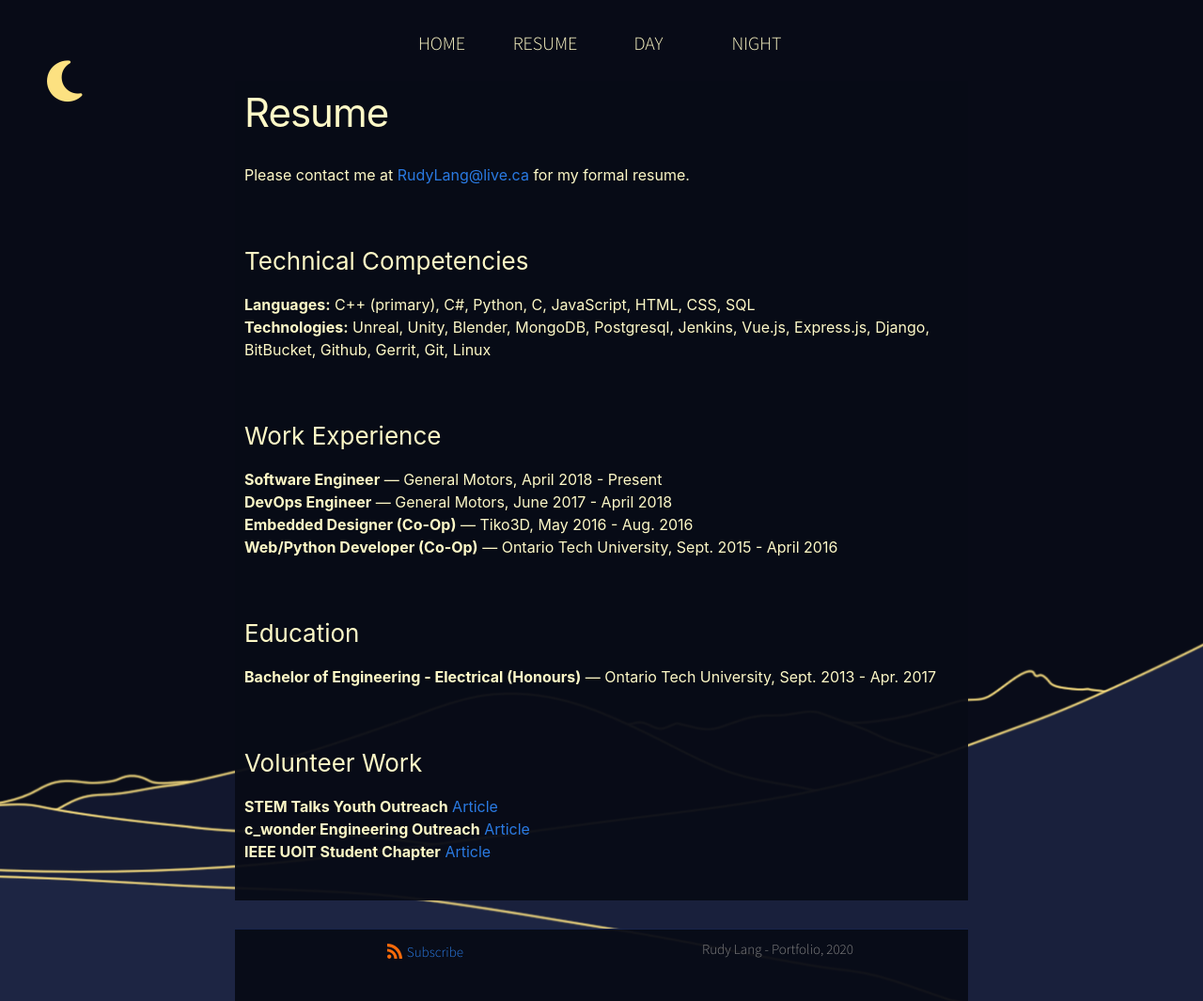
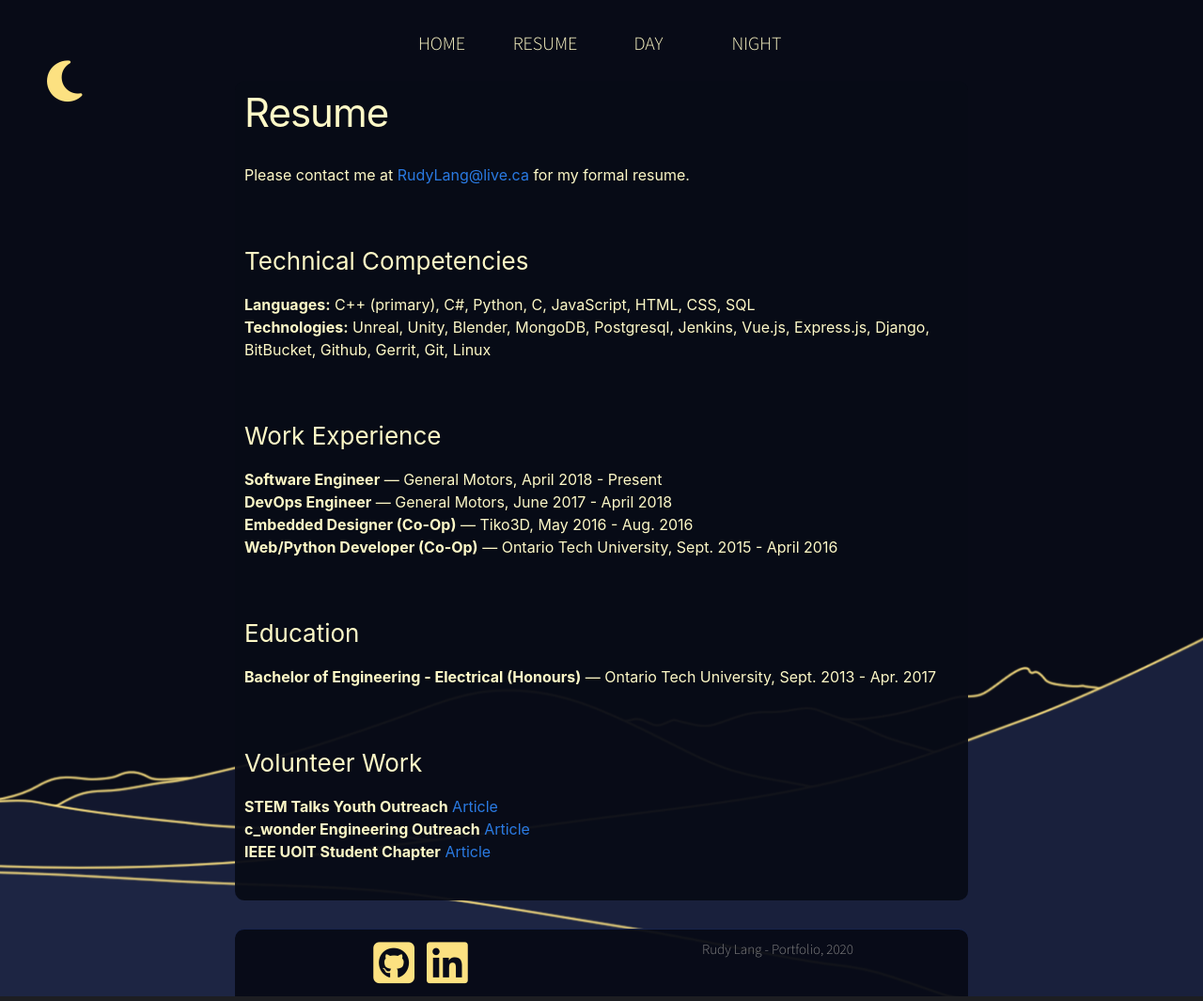
Before and after one commit to RudyLang/RudyLang.github.io, a Jekyll site: the page built from resume.markdown, in a window 1280 px wide. Shown: the whole page at 94% size. Built offline with Jekyll 4.4.1, drawn with Linux system fonts in a browser that asks for light colours; nearby versions of some CDN libraries; some web fonts are replaced.

Commit message:
Fix flex formating for featured and post content. Updated footer.

```diff
--- a/_config.yml
+++ b/_config.yml
@@ -25,7 +25,10 @@
   Rudy Lang - Portfolio, 2020
 baseurl: "" # the subpath of your site, e.g. /blog
 url: "" # the base hostname & protocol for your site, e.g. http://example.com
-github_username:  RudyLang
+
+minima:
+  social_links:
+    github: RudyLang
 
 # Build settings
 theme: minima
--- a/_includes/footer.html
+++ b/_includes/footer.html
@@ -5,14 +5,18 @@
 
     <div class="footer-col-wrapper">
       <div class="footer-col">
-        <p class="feed-subscribe">
-          <a href="{{ 'feed.xml' | relative_url }}">
-            <svg class="svg-icon orange">
-              <use xlink:href="{{ 'assets/minima-social-icons.svg#rss' | relative_url }}"></use>
-            </svg><span>Subscribe</span>
-          </a>
-        </p>
-      {%- if site.author %}
+          <!--FIXME: Social link icons/svgs are broken-->
+          <!--<div class="social-links">
+            {%- include social.html -%}
+          </div>-->
+
+          <div class="social-icons">
+            <a href="https://github.com/RudyLang"><i class="fab fa-github-square"></i></a>
+            <a href="www.linkedin.com/in/rudylang"><i class="fab fa-linkedin"></i></a>
+          </div>
+
+      <!--TODO: Format this content later-->
+      <!--{%- if site.author %}
         <ul class="contact-list">
           {% if site.author.name -%}
             <li class="p-name">{{ site.author.name | escape }}</li>
@@ -21,17 +25,13 @@
             <li><a class="u-email" href="mailto:{{ site.author.email }}">{{ site.author.email }}</a></li>
           {%- endif %}
         </ul>
-      {%- endif %}
+      {%- endif %}-->
       </div>
       <div class="footer-col">
         <p>{{ site.description | escape }}</p>
       </div>
     </div>
 
-    <div class="social-links">
-      {%- include social.html -%}
-    </div>
-
   </div>
 
 </footer>
--- a/_includes/social.html
+++ b/_includes/social.html
@@ -5,8 +5,8 @@
   {%- if social.dribbble -%}<li><a rel="me" href="https://dribbble.com/{{ social.dribbble | cgi_escape | escape }}" title="{{ social.dribbble | escape }}"><svg class="svg-icon grey"><use xlink:href="{{ '/assets/minima-social-icons.svg#dribbble' | relative_url }}"></use></svg></a></li>{%- endif -%}
   {%- if social.facebook -%}<li><a rel="me" href="https://www.facebook.com/{{ social.facebook | cgi_escape | escape }}" title="{{ social.facebook | escape }}"><svg class="svg-icon grey"><use xlink:href="{{ '/assets/minima-social-icons.svg#facebook' | relative_url }}"></use></svg></a></li>{%- endif -%}
   {%- if social.flickr -%}<li><a rel="me" href="https://www.flickr.com/photos/{{ social.flickr | cgi_escape | escape }}" title="{{ social.flickr | escape }}"><svg class="svg-icon grey"><use xlink:href="{{ '/assets/minima-social-icons.svg#flickr' | relative_url }}"></use></svg></a></li>{%- endif -%}
-  {%- if social.github -%}<li><a rel="me" href="https://github.com/{{ social.github | cgi_escape | escape }}" title="{{ social.github | escape }}"><svg class="svg-icon grey"><use xlink:href="{{ '/assets/minima-social-icons.svg#github' | relative_url }}"></use></svg></a></li>{%- endif -%}
-  {%- if social.stackoverflow -%}<li><a rel="me" href="https://stackoverflow.com/users/{{ social.stackoverflow | cgi_escape | escape }}" title="{{ social.stackoverflow | escape }}"><svg class="svg-icon grey"><use xlink:href="{{ '/assets/minima-social-icons.svg#stackoverflow' | relative_url }}"></use></svg></a></li>{%- endif -%}
+  {%- if social.github -%}<li class="social-icons"><a rel="me" href="https://github.com/{{ social.github | cgi_escape | escape }}" title="{{ social.github | escape }}"><i class="fas fa-moon"></i></a></li>{%- endif -%}
+  {%- if social.stackoverflow -%}<li class="social-icons"><a rel="me" href="https://stackoverflow.com/users/{{ social.stackoverflow | cgi_escape | escape }}" title="{{ social.stackoverflow | escape }}"><svg class="svg-icon grey"><use xlink:href="{{ '/assets/minima-social-icons.svg#stackoverflow' | relative_url }}"></use></svg></a></li>{%- endif -%}
   {%- if social.instagram -%}<li><a rel="me" href="https://www.instagram.com/{{ social.instagram | cgi_escape | escape }}" title="{{ social.instagram | escape }}"><svg class="svg-icon grey"><use xlink:href="{{ '/assets/minima-social-icons.svg#instagram' | relative_url }}"></use></svg></a></li>{%- endif -%}
   {%- if social.linkedin -%}<li><a rel="me" href="https://www.linkedin.com/in/{{ social.linkedin | cgi_escape | escape }}" title="{{ social.linkedin | escape }}"><svg class="svg-icon grey"><use xlink:href="{{ '/assets/minima-social-icons.svg#linkedin' | relative_url }}"></use></svg></a></li>{%- endif -%}
   {%- if social.pinterest -%}<li><a rel="me" href="https://www.pinterest.com/{{ social.pinterest | cgi_escape | escape }}" title="{{ social.pinterest | escape }}"><svg class="svg-icon grey"><use xlink:href="{{ '/assets/minima-social-icons.svg#pinterest' | relative_url }}"></use></svg></a></li>{%- endif -%}
--- a/assets/css/style.scss
+++ b/assets/css/style.scss
@@ -264,11 +264,6 @@
   }
 
   .flex-grid-headers {
-    display: flex;
-    align-items: stretch;
-  }
-
-  .flex-grid-headers > div {
     margin: 10px;
     text-align: left;
     line-height: 50px;
@@ -276,17 +271,28 @@
   }
 
   .flex-grid-content {
+    display: -webkit-box;
+    display: -moz-box;
+    display: -ms-flexbox;
+    display: -moz-flex;
+    display: -webkit-flex;
     display: flex;
     align-items: stretch;
+    flex-wrap: wrap;
   }
 
   .flex-grid-content > div {
     margin: 10px;
   }
 
+  .feature-content {
+    width: 950px;
+  }
+
   .page-feature {
     background-color: #080b17ef;
     border: 3px solid #fce181;
+    border-radius: 10px;
     padding: 20px;
   }
 
@@ -346,6 +352,9 @@
 
   .post-list-column {
     background-color: #080b17ef;
+    flex-grow: 3;
+    flex-basis: 0;
+    border-radius: 10px;
   }
 
   .post-list a:visited {
@@ -376,10 +385,26 @@
     font-weight: 300;
     margin-left: 250px;
     margin-right: 250px;
+    border-top-left-radius: 10px;
+    border-top-right-radius: 10px;
   }
 
   .footer-col {
     text-align: center;
+    margin-bottom: 0px;
+  }
+
+  .social-icons i
+  {
+    color: #fce181;
+    font-size: 50px;
+    padding-right: 10px;
+  }
+
+  .social-icons i:hover
+  {
+    color: #283570;
+    font-size: 50px;
   }
 
 }
@@ -401,8 +426,20 @@
   transition-delay: 0.1s;
 }
 
- .post-link:hover + .loading-bar {
+.post-link:hover + .loading-bar {
   width: 90%;
+}
+
+body::-webkit-scrollbar {
+  width: 6px;               /* width of the entire scrollbar */
+}
+body::-webkit-scrollbar-track {
+  background: rgba(255, 255, 255, 0);        /* color of the tracking area */
+}
+body::-webkit-scrollbar-thumb {
+  background-color:#fce181;    /* color of the scroll thumb */
+  border-radius: 20px;       /* roundness of the scroll thumb */
+  border: 3px solid rgba(255, 255, 255, 0);  /* creates padding around scroll thumb */
 }
 
 
@@ -412,5 +449,6 @@
 .resume {
   background-color: #080b17f3;
   padding: 10px;
+  border-radius: 10px;
 }
 /************************************************************************************************/
```
Also changed, not shown: _layouts/home.html (+12 -12 lines).
